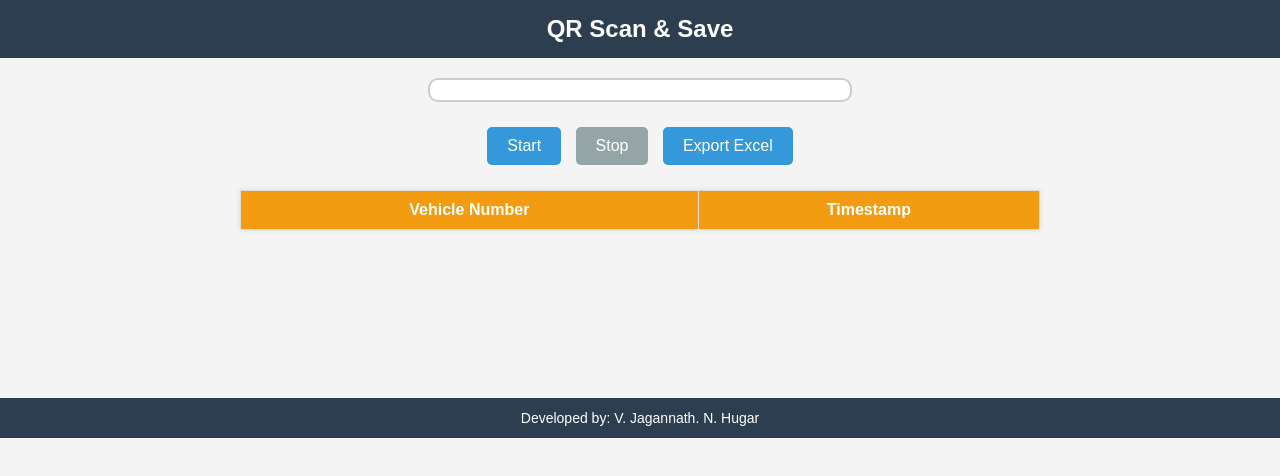
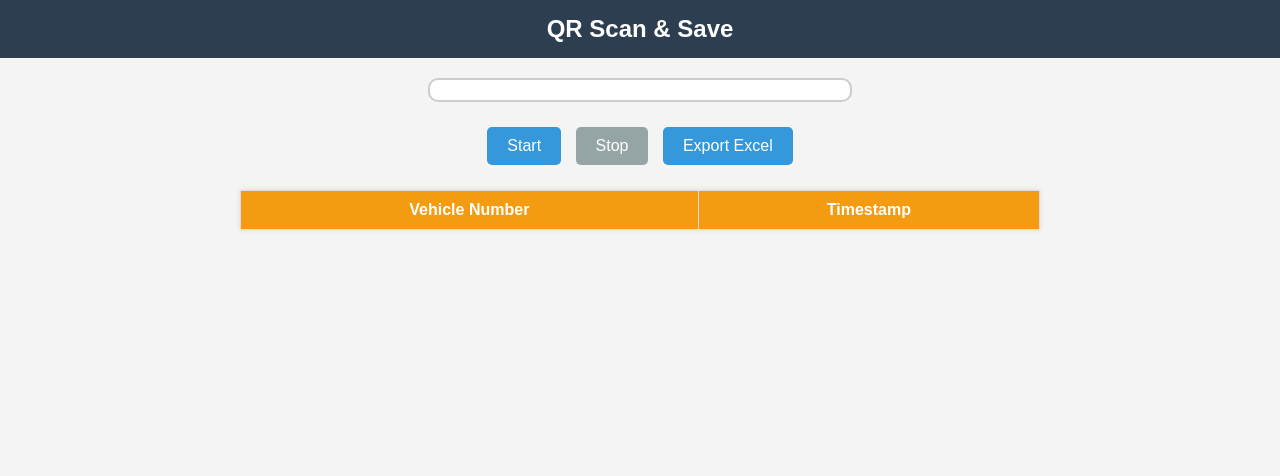
Before and after one commit to JaganNH/ScanQR, a plain HTML site: page index.html in a window 1280 px wide. Drawn offline with Linux system fonts and the light colour scheme.

Commit message:
Update index.html

```diff
--- a/index.html
+++ b/index.html
@@ -98,9 +98,7 @@
     </table>
   </main>
 
- <br><br><br><br><br><br> <footer class="footer">
-    Developed by: V. Jagannath. N. Hugar
-  </footer>
+
 
   <script>
     const startBtn = document.getElementById('start');
```
